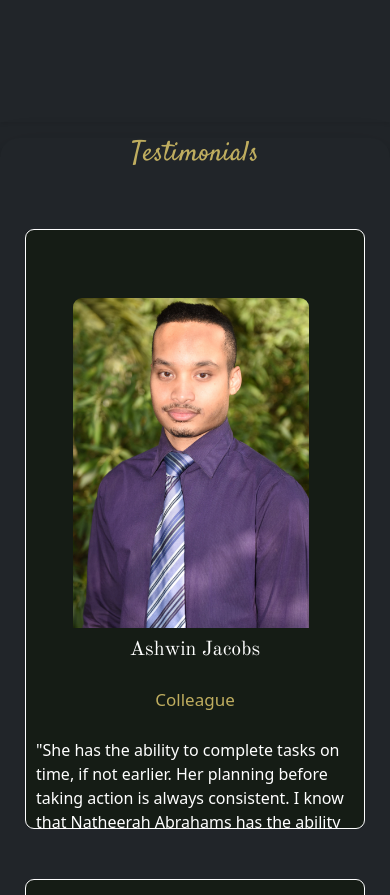
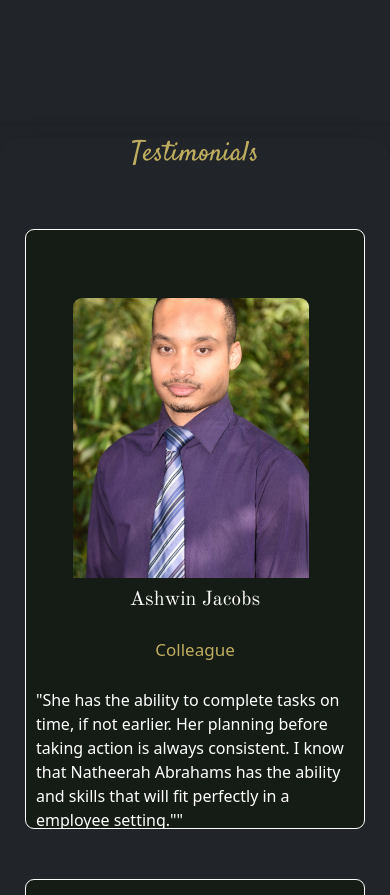
Before and after one commit to natheerah24/Portfolio_Project, a plain HTML site: page index.html in a window 390 px wide. Shown: the part 6639-7534 px from the top of the page. Drawn offline with nearby package versions, Linux system fonts and the light colour scheme.

Commit message:
problem2

```diff
--- a/style.css
+++ b/style.css
@@ -401,7 +401,7 @@ img.img-fluid {
   .test_img {
     display: flex;
     width: 236px;
-    height: 330px;
+    /* height: 330px; */
     object-fit: cover;
     border-radius: 9px 9px 0 0;
     margin-left: 12vw;
```
